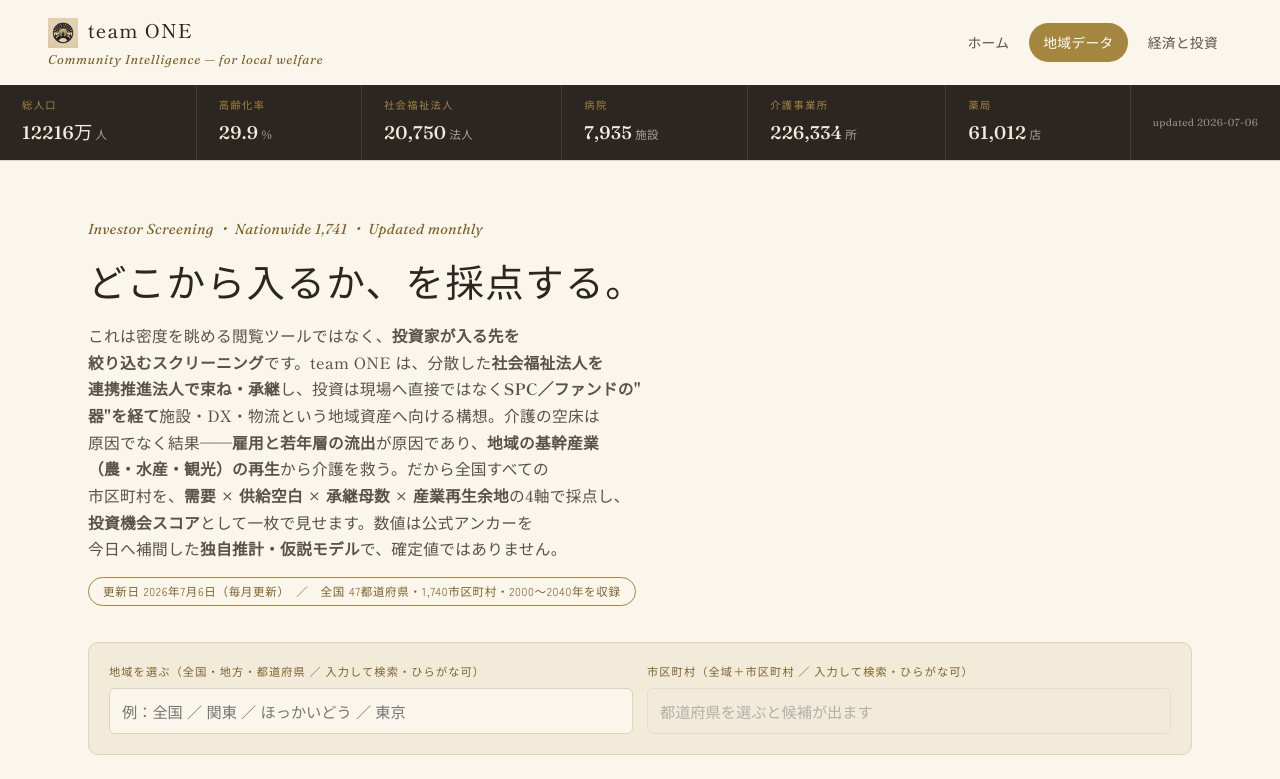
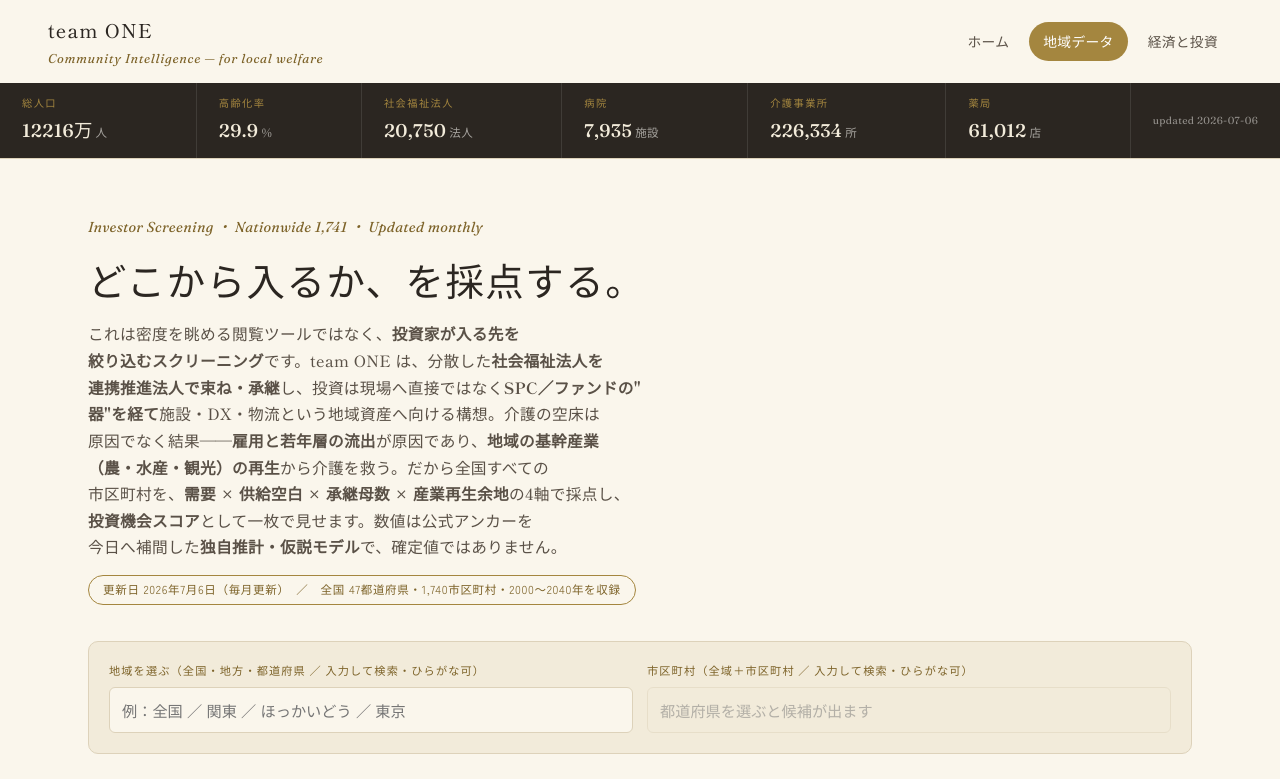
Before and after one commit to TAmJump/teamONE, a plain HTML site: page data.html in a window 1280 px wide. Shown: the top 779 px of the page. Drawn offline with Linux system fonts and the light colour scheme; a web font is replaced by a local one.

Commit message:
style(header): ヘッダーの家紋ロゴ(img.lg)を全3ページから削除しbrandをテキストのみに

```diff
--- a/data.html
+++ b/data.html
@@ -23,7 +23,7 @@
 
 <header class="site">
   <div class="bar">
-    <a class="brand" href="index.html" style="text-decoration:none;color:inherit"><img src="assets/img/logo.png?v=6" class="lg" alt="">team ONE<span class="en">Community Intelligence — for local welfare</span></a>
+    <a class="brand" href="index.html" style="text-decoration:none;color:inherit">team ONE<span class="en">Community Intelligence — for local welfare</span></a>
     <nav class="topnav">
       <a href="index.html">ホーム</a>
       <a href="data.html" class="on">地域データ</a>
```
Also changed, not shown: impact.html (+1 -1 lines), index.html (+1 -1 lines).
